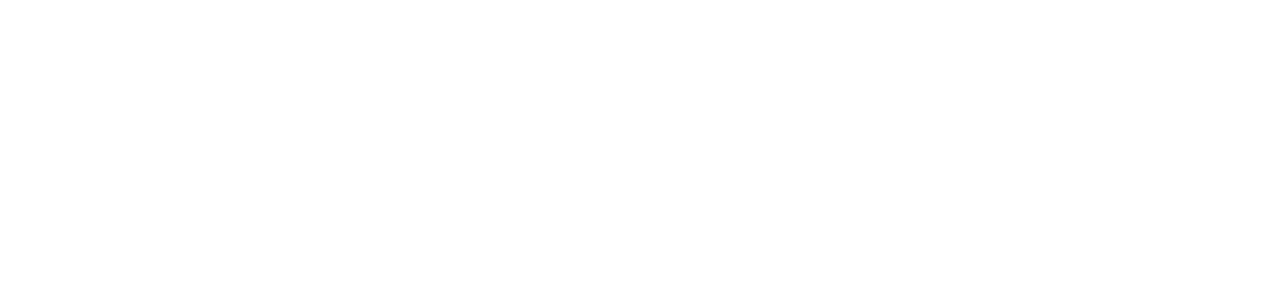
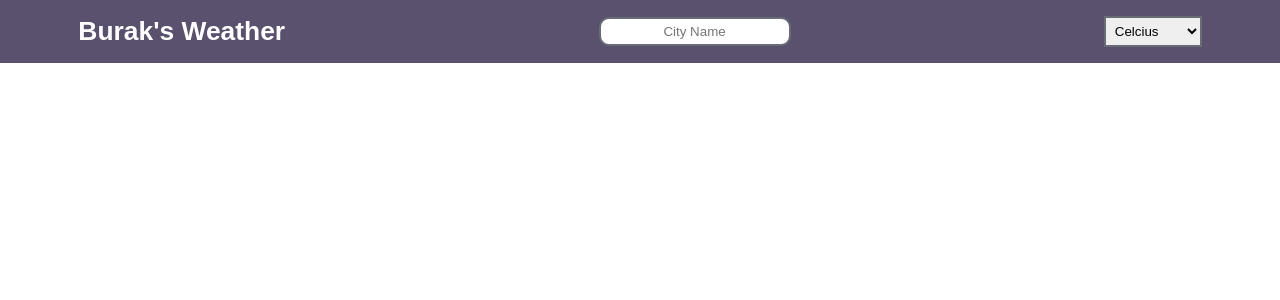
Before and after one commit to burakutlu/react-projects, a React (Create React App) app in the folder weather-app/: page / in a window 1280 px wide. Shown: the top 300 px of the page. Built offline with nearby package versions, Linux system fonts and the light colour scheme; no server answers.

Commit message:
Header moved here for proper usage

```diff
--- a/weather-app/src/App.js
+++ b/weather-app/src/App.js
@@ -1,4 +1,4 @@
-
+import Header from './components/Header'
 import { useEffect, useState } from 'react';
 import './css/app.css'
 
@@ -15,16 +15,11 @@
 /* EXPERIMENTAL */
 function getUserLocation() {
     if (navigator.geolocation) {
-        console.log(navigator.geolocation.getCurrentPosition(showPosition));
+        console.log(navigator.geolocation.getCurrentPosition());
     } else {
         console.log("Geolocation not available.");
     }
 }
-
-function showPosition(position) {
-    console.log(position);
-}
-
 
 function App() {
     const [lat, setLat] = useState("null");
@@ -36,19 +31,7 @@
 
 
     return (
-        <main>
-        <section id="weather-main">
-            <div className="weather-top">
-
-            </div>
-            <div className="weather-second">
-
-            </div>
-            <div className="weather-ma">
-
-            </div>
-        </section>
-        </main>
+        <Header />
     );
 }
 
```
